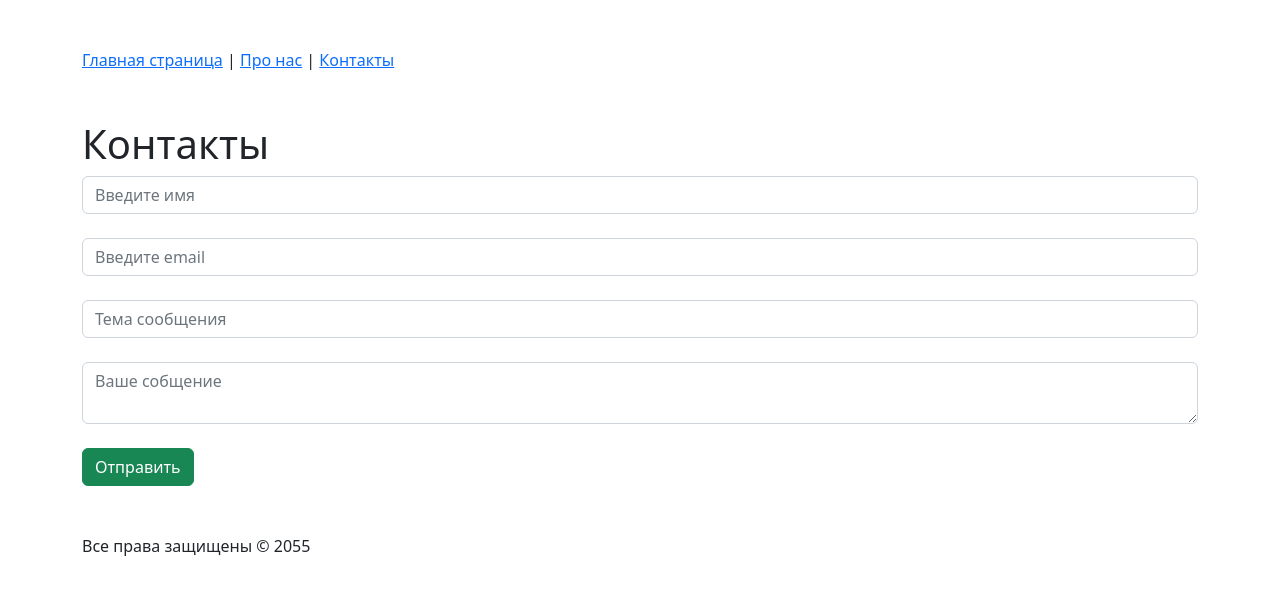
After one commit to svetlana-kuprina/test, a PHP site: page /contact.php in a window 1280 px wide. The commit adds this page. Shown: the top 595 px of the page. Run offline with PHP 8.4, Linux system fonts and the light colour scheme.

Commit message:
1
Урок 19

```diff
--- a/Blocks/footer.php
+++ b/Blocks/footer.php
@@ -1,3 +1,4 @@
-<footer>Все права защищены &copy; 2055</footer>
+<footer class="mt-5">Все права защищены &copy; 2055</footer>
+</div>
 </body>
 </html>
--- a/Blocks/header.php
+++ b/Blocks/header.php
@@ -8,8 +8,9 @@
     <link rel="stylesheet" href="https://cdn.jsdelivr.net/npm/bootstrap@5.2.3/dist/css/bootstrap.min.css">
 </head>
 <body>
+<div class="container mt-5">
 <header>
     <a href="index.php">Главная страница</a> |
-    <a href="about.php">Про нас</a>
+    <a href="about.php">Про нас</a> |
     <a href="contact.php">Контакты</a>
 </header>
--- /dev/null
+++ b/check_contact.php
@@ -0,0 +1 @@
+<?php
--- /dev/null
+++ b/contact.php
@@ -0,0 +1,19 @@
+
+<?php
+$title="Контакты";
+require "Blocks/header.php";
+?>
+<h1 class="mt-5"> <?= $title ?> </h1>
+<form action="check_contact.php" method="post">
+    <input type="text" name="username" placeholder="Введите имя" class="form-control"> <br>
+    <input type="email" name="email" placeholder="Введите email" class="form-control"> <br>
+    <input type="email" name="subject" placeholder="Тема сообщения" class="form-control"> <br>
+    <textarea name="message" placeholder ="Ваше собщение" class="form-control"></textarea><br>
+    <button type="submit" class="btn btn-success">Отправить </button>
+</form>
+
+<?php
+
+
+require "Blocks/footer.php";
+?>
--- a/text.php
+++ /dev/null
@@ -1,2 +0,0 @@
-просто текст
- Это просто текст
```
Also changed, not shown: index.php (+2 -9 lines).
